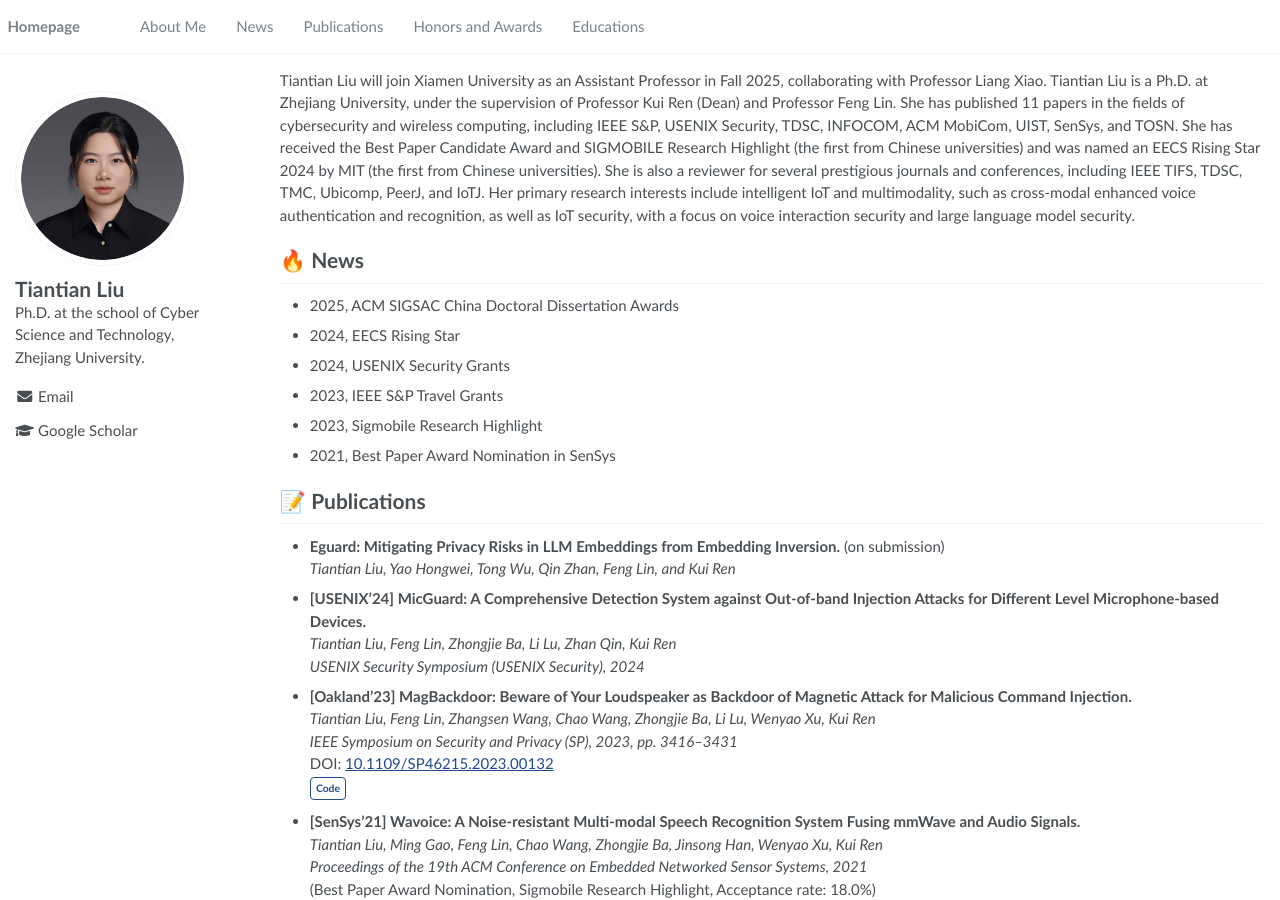
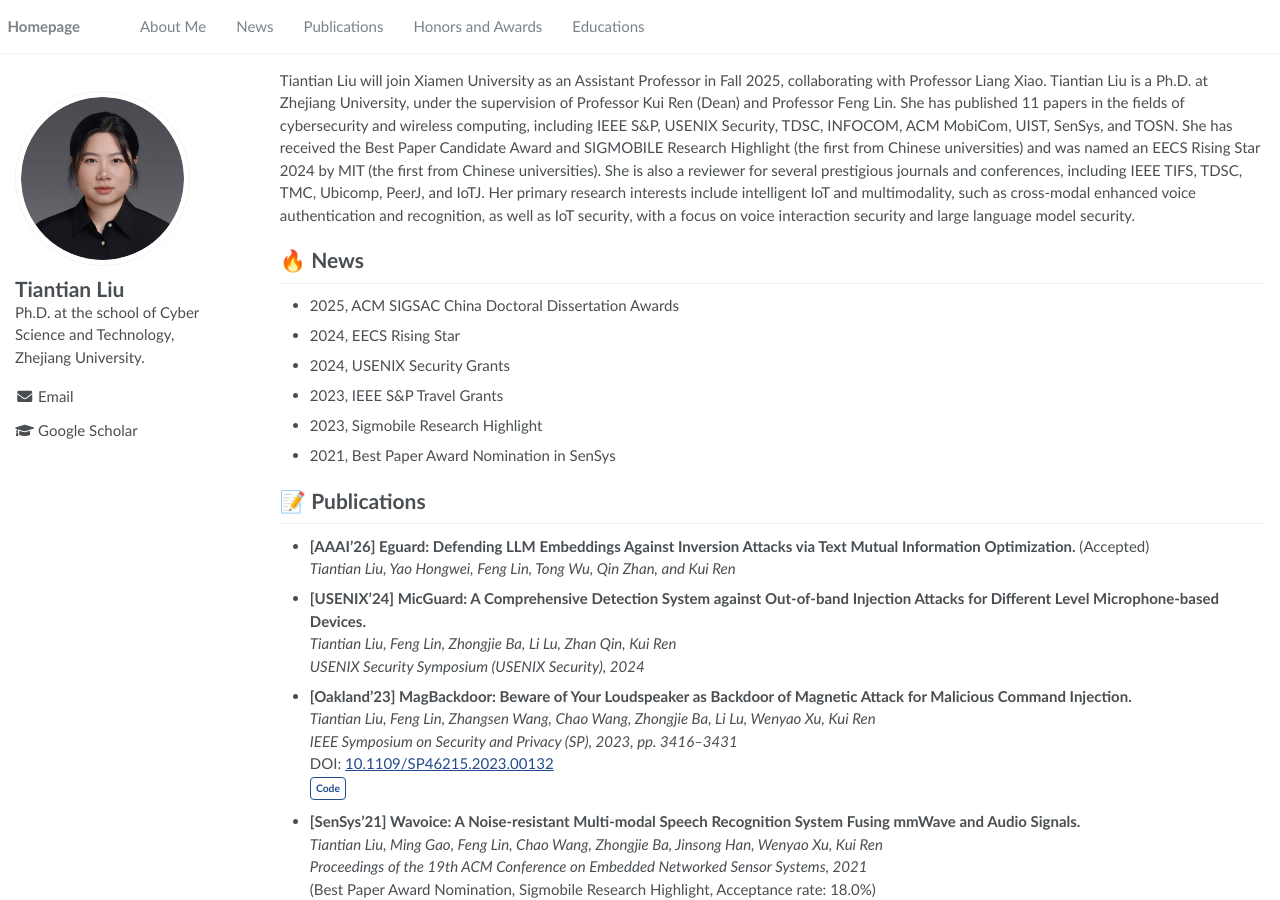
Before and after one commit to TitaniumTTL/TitaniumTTL.github.io, a Jekyll site: the page built from _pages/about.md, in a window 1280 px wide and 900 px high. Built offline with Jekyll 4.4.1, drawn with Linux system fonts in a browser that asks for light colours.

Commit message:
Update publication details in about.md

```diff
--- a/_pages/about.md
+++ b/_pages/about.md
@@ -28,8 +28,8 @@ Tiantian Liu will join Xiamen University as an Assistant Professor in Fall 2025,
 
 # 📝 Publications
 
-- **Eguard: Mitigating Privacy Risks in LLM Embeddings from Embedding Inversion.** (on submission)
-  *Tiantian Liu, Yao Hongwei, Tong Wu, Qin Zhan, Feng Lin, and Kui Ren*
+- **[AAAI'26] Eguard: Defending LLM Embeddings Against Inversion Attacks via Text Mutual Information Optimization.** (Accepted)
+  *Tiantian Liu, Yao Hongwei,  Feng Lin, Tong Wu, Qin Zhan, and Kui Ren*
 
 - **[USENIX'24] MicGuard: A Comprehensive Detection System against Out-of-band Injection Attacks for Different Level Microphone-based Devices.**
   *Tiantian Liu, Feng Lin, Zhongjie Ba, Li Lu, Zhan Qin, Kui Ren*
```
